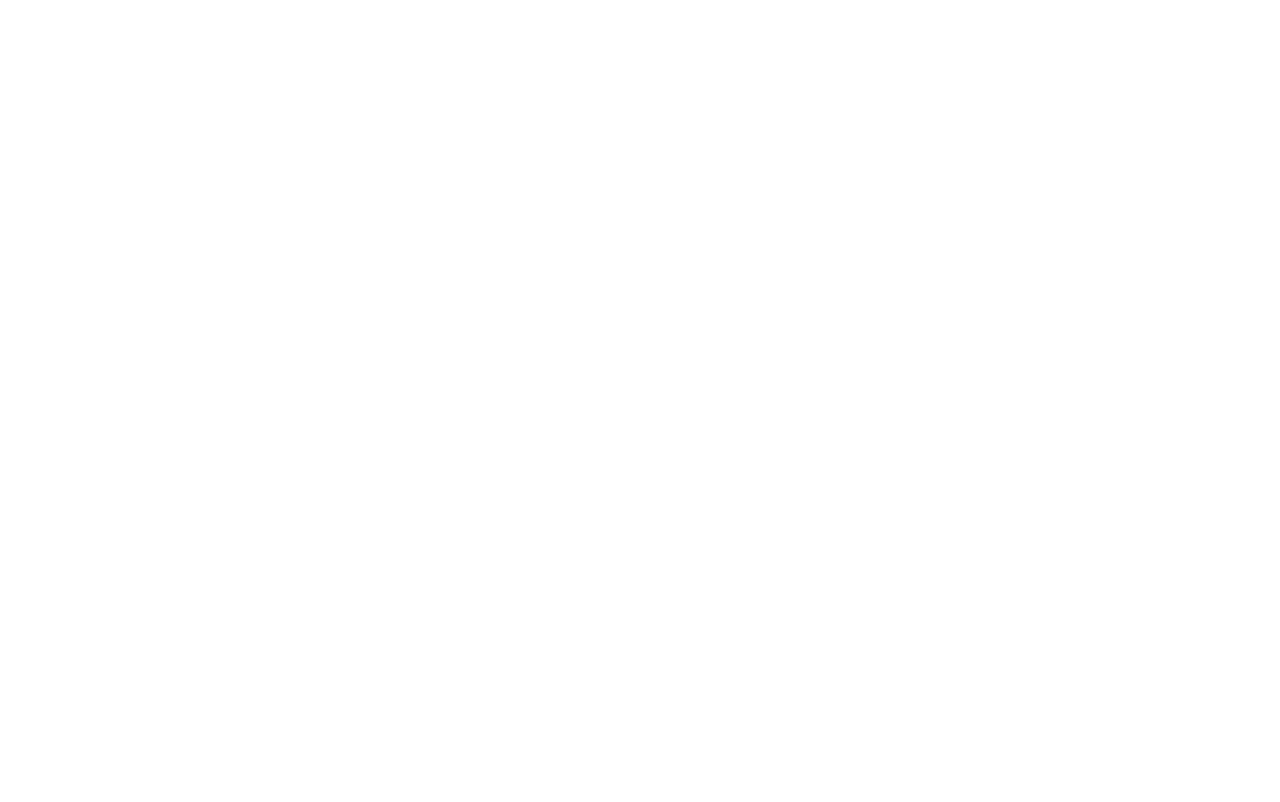
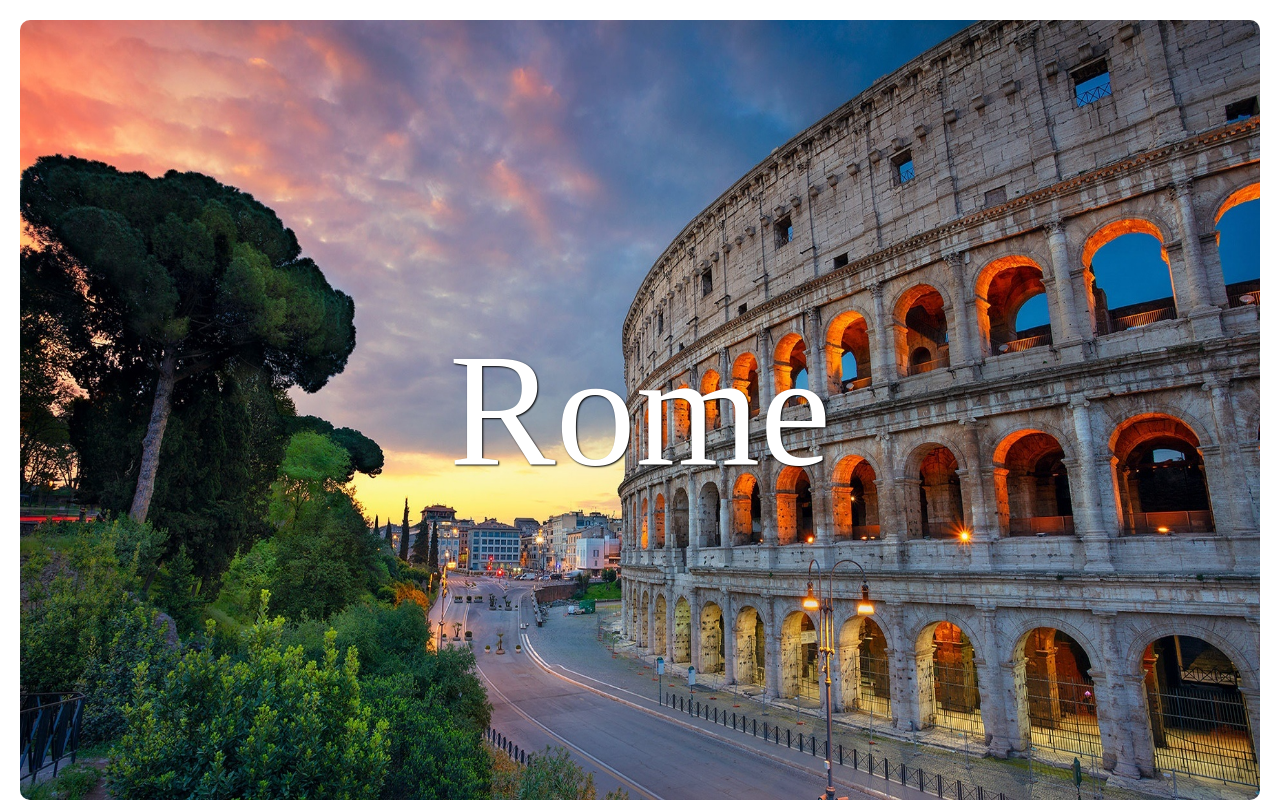
Before and after one commit to Lorenzo-Fratini/htmlcss-airbnb, a plain HTML site: page index.html in a window 1280 px wide. Shown: the top 802 px of the page. Drawn offline with Linux system fonts and the light colour scheme.

Commit message:
motherboard

```diff
--- a/css/style.css
+++ b/css/style.css
@@ -3,3 +3,30 @@
   padding: 0;
   box-sizing: border-box;
 }
+
+main {
+  border: 10px solid #fff;
+}
+
+.image-cont {
+  width: 100%;
+  height: 100vh;
+  border: 10px solid #fff;
+  position: relative;
+}
+
+.image-cont img {
+  width: 100%;
+  height: 100%;
+  border-radius: 10px;
+}
+
+.title {
+  position: absolute;
+  top: 50%;
+  left: 50%;
+  transform: translate(-50%, -50%);
+  color: #fff;
+  font-size: 10em;
+  text-shadow: 1px 1px 2px #000;
+}
--- a/index.html
+++ b/index.html
@@ -2,9 +2,29 @@
 <html>
   <head>
     <meta charset="utf-8">
-    <title></title>
+    <title>Airbnb</title>
+    <link rel="stylesheet" href="css/style.css">
   </head>
   <body>
-
+    <main>
+      <div class="image-cont">
+        <img src="img/rome.jpg" alt="Rome">
+        <div class="title">
+          Rome
+        </div>
+      </div>
+      <div class="image-cont border-top">
+        <img src="img/paris.jpg" alt="Rome">
+        <div class="title">
+          Paris
+        </div>
+      </div>
+      <div class="image-cont border-top">
+        <img src="img/berlin.jpg" alt="Rome">
+        <div class="title">
+          Berlin
+        </div>
+      </div>
+    </main>
   </body>
 </html>
```
